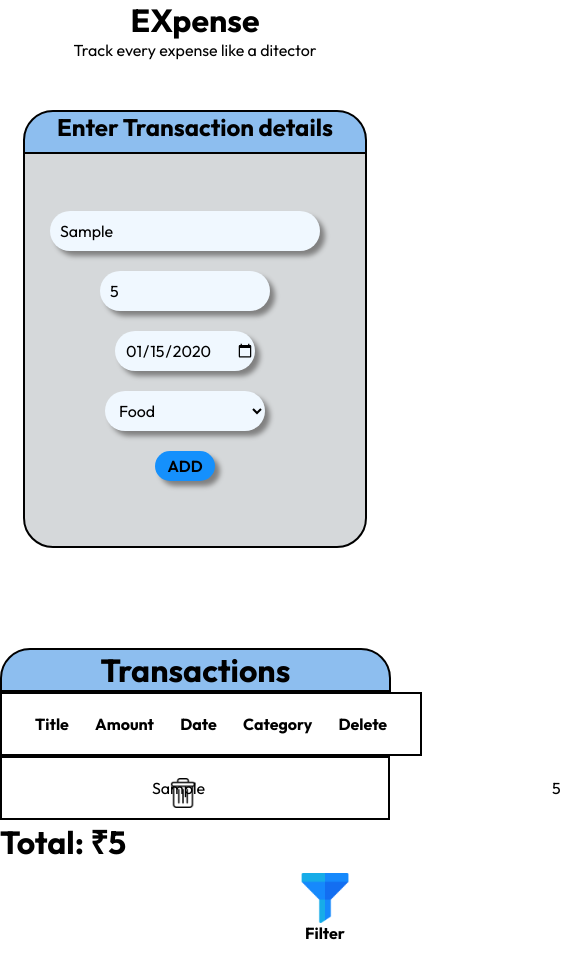
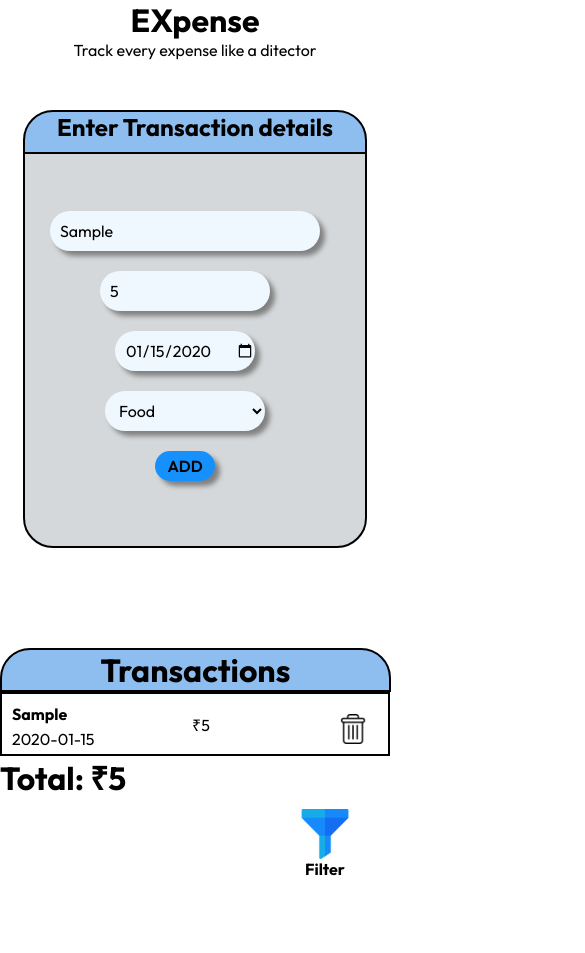
Before and after one commit to TechDiverArajit/react-expense-tracker, a React (Vite) app: page / in a window 390 px wide. Both pictures are taken after typing "Sample", "5", "2020-01-15" into the empty fields and a click on the button "ADD". Shown: the top 953 px of the page, 585 px wide, since content can reach past the window. After the commit the page ends 889 px from the top, so only its background shows below. Built offline with nearby package versions, Linux system fonts and the light colour scheme.

Commit message:
responsive 2

```diff
--- a/src/Expense.jsx
+++ b/src/Expense.jsx
@@ -162,7 +162,7 @@ const Expense = ()=>{
                     <p>{trxn.title}</p>
                   </div>
                   <div id="amount">
-                    <p>{trxn.amount}</p>
+                    <p>₹{trxn.amount}</p>
                   </div>
                   <div id="date">
                     <p>{trxn.date}</p>
@@ -182,7 +182,7 @@ const Expense = ()=>{
                     <p>{trxn.title}</p>
                   </div>
                   <div id="amount">
-                    <p>{trxn.amount}</p>
+                    <p>₹{trxn.amount}</p>
                   </div>
                   <div id="date">
                     <p>{trxn.date}</p>
--- a/src/index.css
+++ b/src/index.css
@@ -198,6 +198,45 @@ li #img{
     background-color: rgb(213, 216, 218);
   }
 
+  .transaction{
+    display: none;
+  }
+
+  li #title{
+  position: absolute;
+  left: 10px;
+  bottom: 30px;
+  font-weight: 700;
+
+}
+
+li #amount{
+  position: absolute;
+  left: 190px
+}
+
+li #date{
+  position: absolute;
+  left: 10px;
+  bottom: 5px;
+
+}
+
+li #category{
+  position: absolute;
+  left: 270px;
+  font-weight: 500;
+}
+li #img{
+  position: absolute;
+  right: 20px;
+
+}
+#img:hover{
+  background-color: gray;
+  border-radius: 10px;
+
+}
 
 
 }
```
